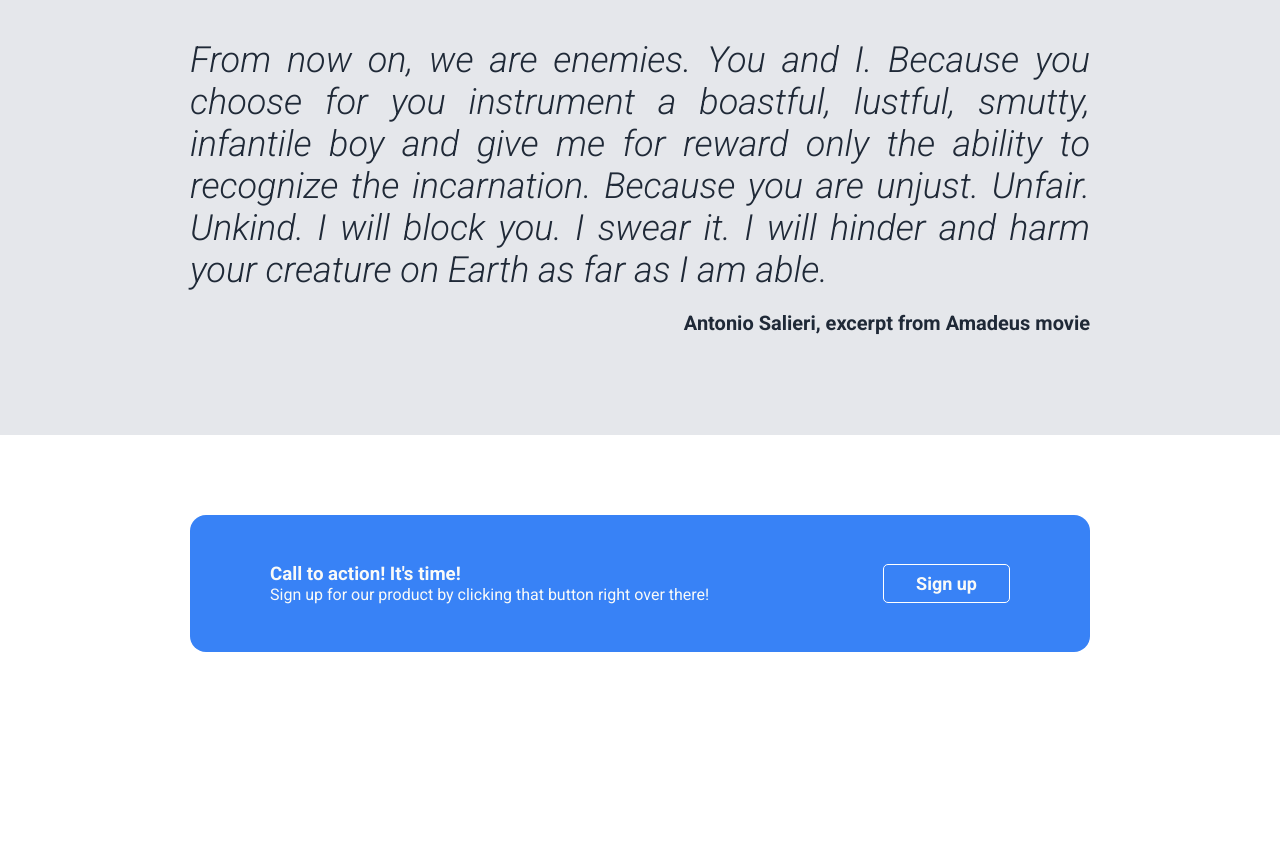
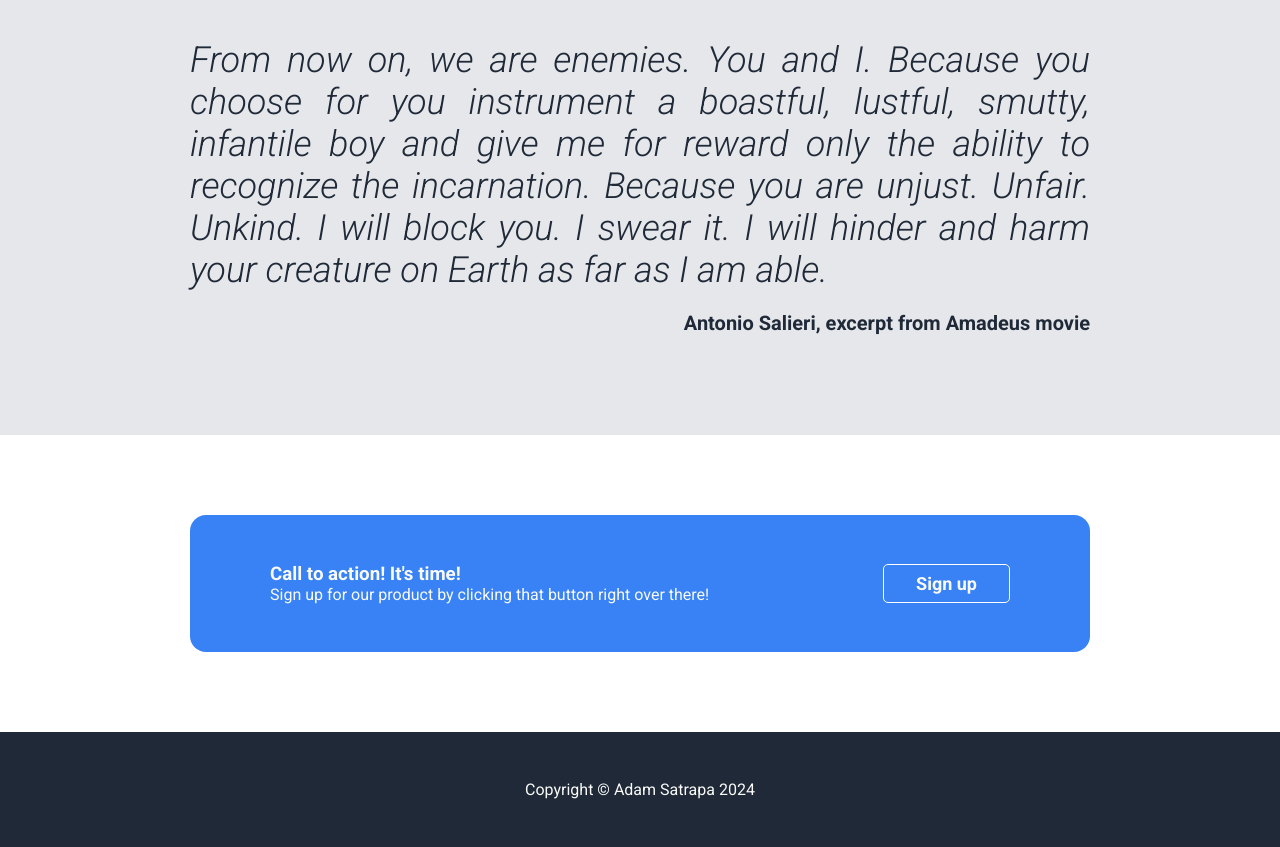
Before and after one commit to satrapad/landing-page, a plain HTML site: page index.html in a window 1280 px wide. Shown: the part 1238-2085 px from the top of the page. Before the commit the page ends 1970 px from the top, so only its background shows below. Drawn offline with Linux system fonts and the light colour scheme.

Commit message:
Add footer
Addedt footer to the end of the page

```diff
--- a/index.html
+++ b/index.html
@@ -79,5 +79,9 @@
             </div>
         </div>
     </div>
+
+    <div class="footer">
+        <p>Copyright &copy; Adam Satrapa 2024</p>
+    </div>
 </body>
 </html>
--- a/style.css
+++ b/style.css
@@ -6,7 +6,7 @@ body {
     font-family: "Roboto", sans-serif;
 }
 
-.header, .main, .gallery, .quote, .action {
+.header, .main, .gallery, .quote, .action, .footer {
     background-color: #1F2937;
     display: flex;
     justify-content: center;
@@ -155,3 +155,9 @@ button {
 .action button {
     border: 1px solid white;
 }
+
+.footer p {
+    text-align: center;
+    color: #F9FAF8;
+    text
+}
```
